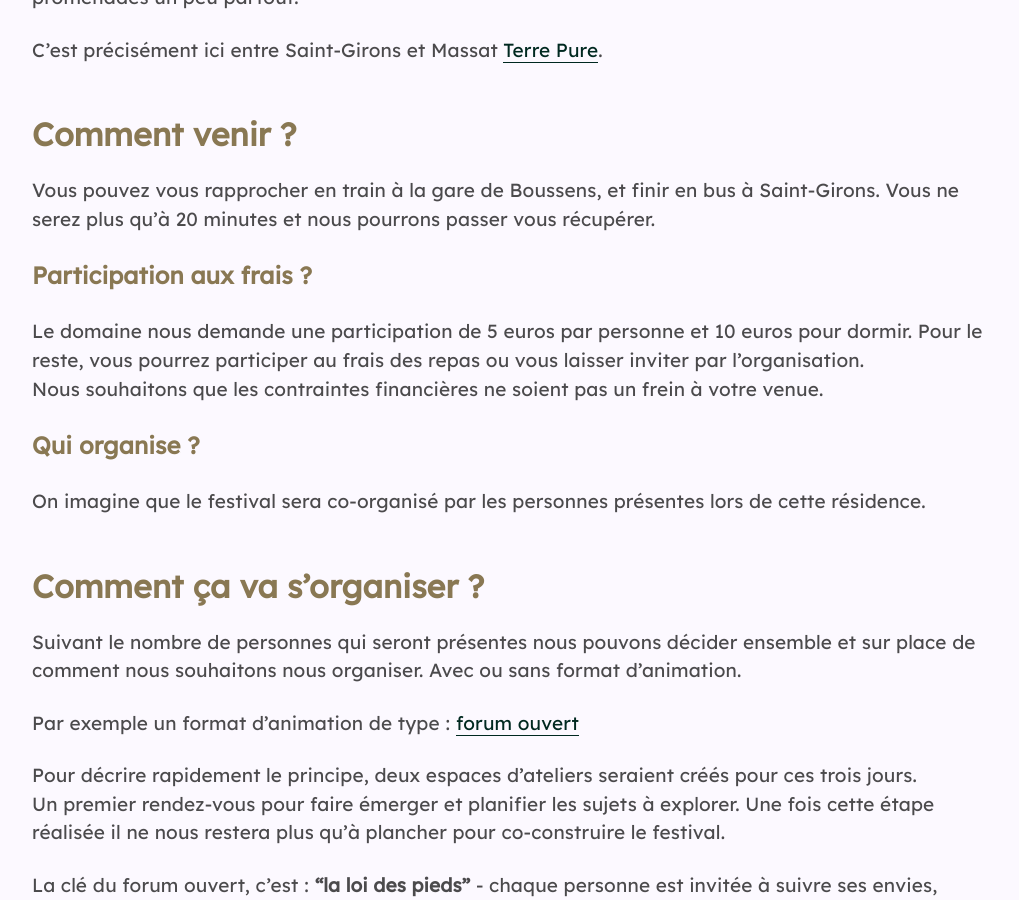
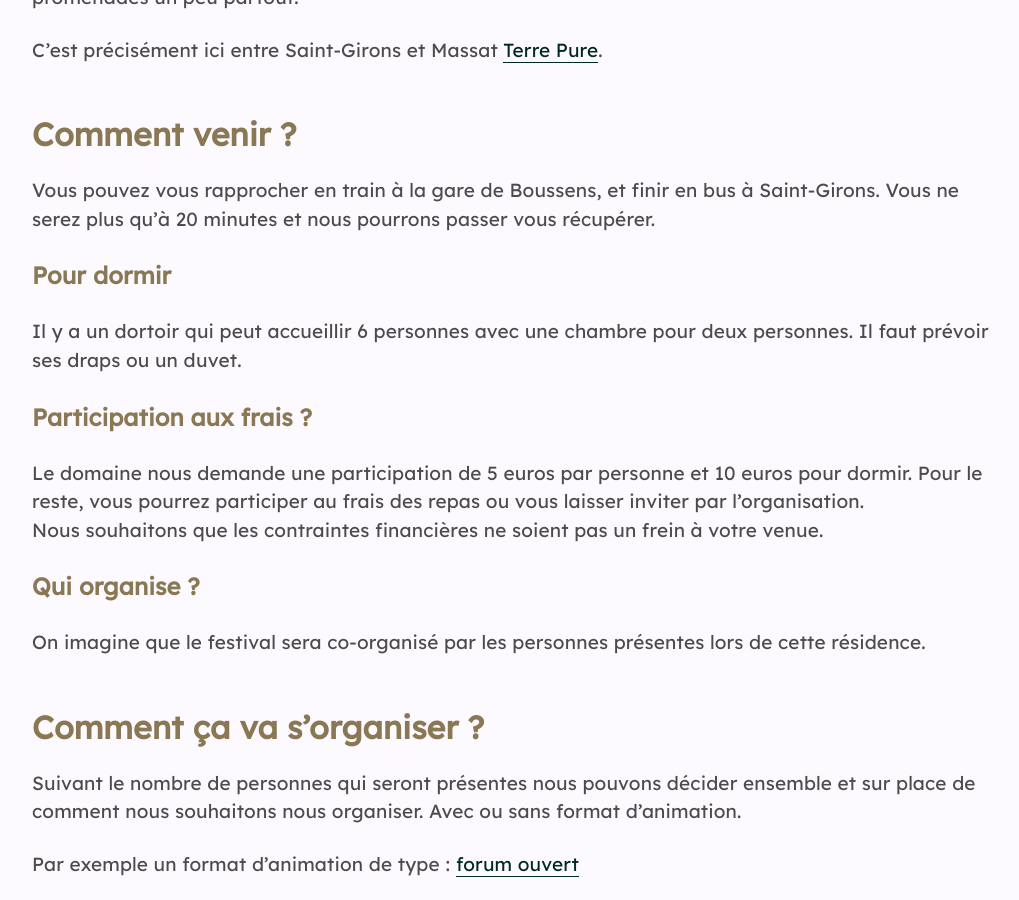
Before and after one commit to brutdethe/terre-pure, a Jekyll site: the page built from index.md, in a window 1280 px wide and 900 px high, scrolled down 1021 px. Shown: the whole window, without its empty margins (128-1147 px from the left). Built offline with Jekyll 4.4.1, drawn with Linux system fonts in a browser that asks for light colours; nearby versions of some CDN libraries.

Commit message:
pour dormir

```diff
--- a/_includes/faq.md
+++ b/_includes/faq.md
@@ -17,6 +17,10 @@ C'est précisément ici entre Saint-Girons et Massat [Terre Pure](https://goo.gl
 
 ## Comment venir ?
 Vous pouvez vous rapprocher en train à la gare de Boussens, et finir en bus à Saint-Girons. Vous ne serez plus qu'à 20 minutes et nous pourrons passer vous récupérer.
+
+### Pour dormir
+
+Il y a un dortoir qui peut accueillir 6 personnes avec une chambre pour deux personnes. Il faut prévoir ses draps ou un duvet.
 
 ### Participation aux frais ?
 Le domaine nous demande une participation de 5 euros par personne et 10 euros pour dormir.
```
